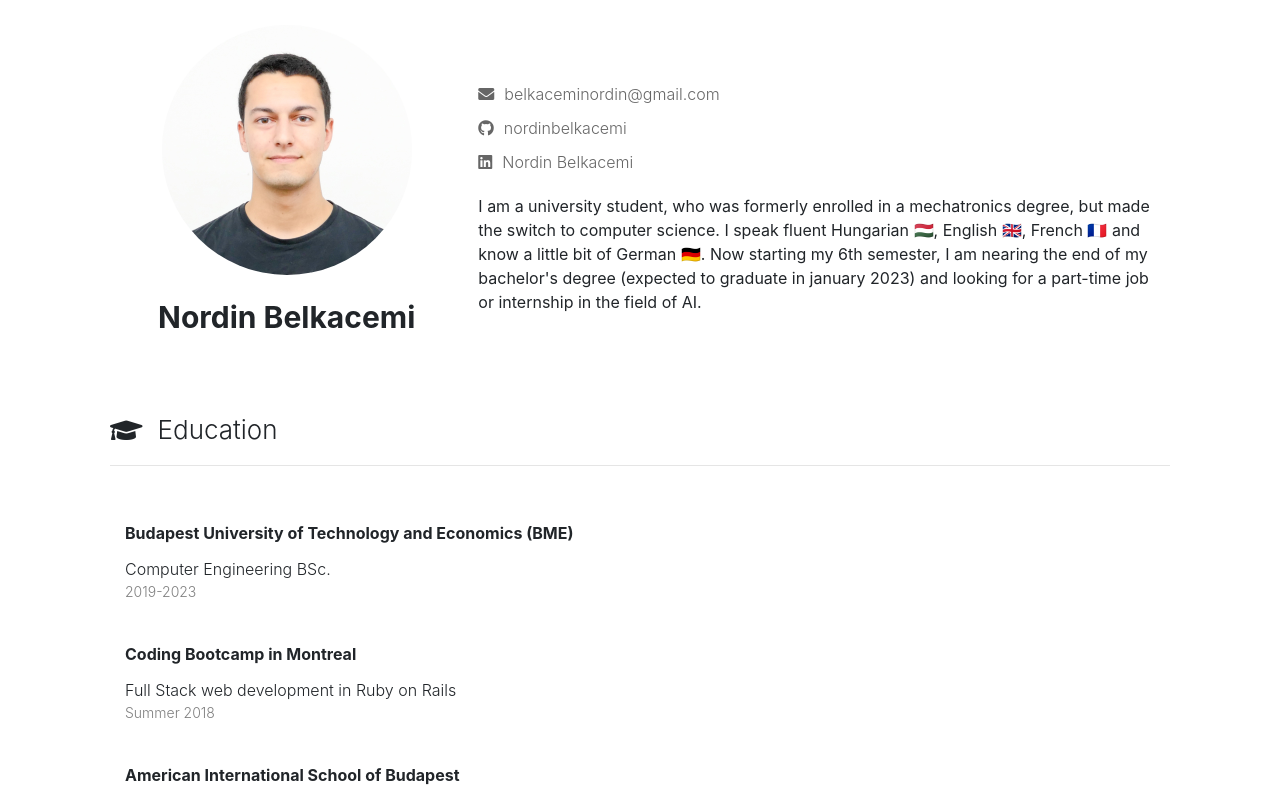
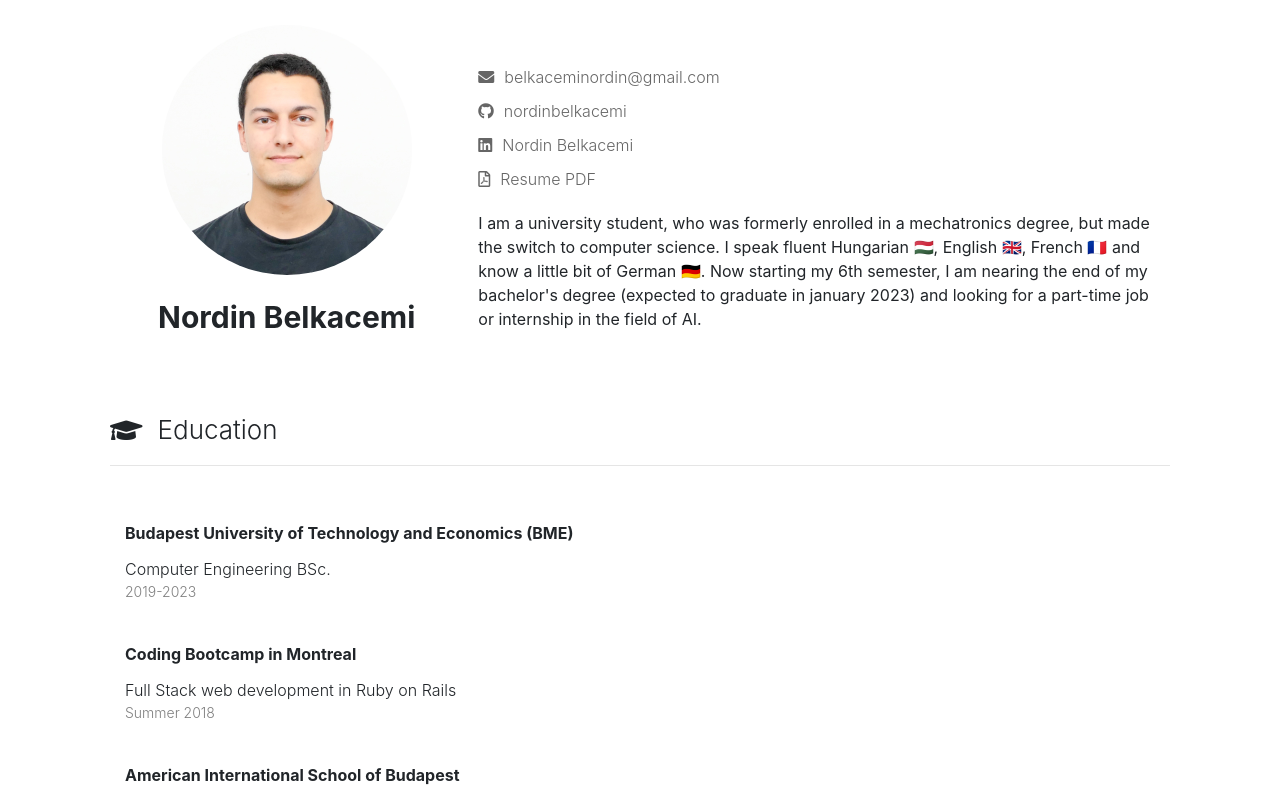
Before and after one commit to nordinbelkacemi/resume, a plain HTML site: page index.html in a window 1280 px wide. Shown: the top 796 px of the page. Drawn offline with nearby package versions, Linux system fonts and the light colour scheme.

Commit message:
jan 2022 update

```diff
--- a/index.html
+++ b/index.html
@@ -48,6 +48,12 @@
                     <i class="fab fa-linkedin icon"></i>
                     <div class="username">
                         Nordin Belkacemi
+                    </div>
+                </a>
+                <a href="pdf/resume.pdf" class="contact link">
+                    <i class="far fa-file-pdf icon"></i>
+                    <div class="username">
+                        Resume PDF
                     </div>
                 </a>
                 <div class="bio">
```
